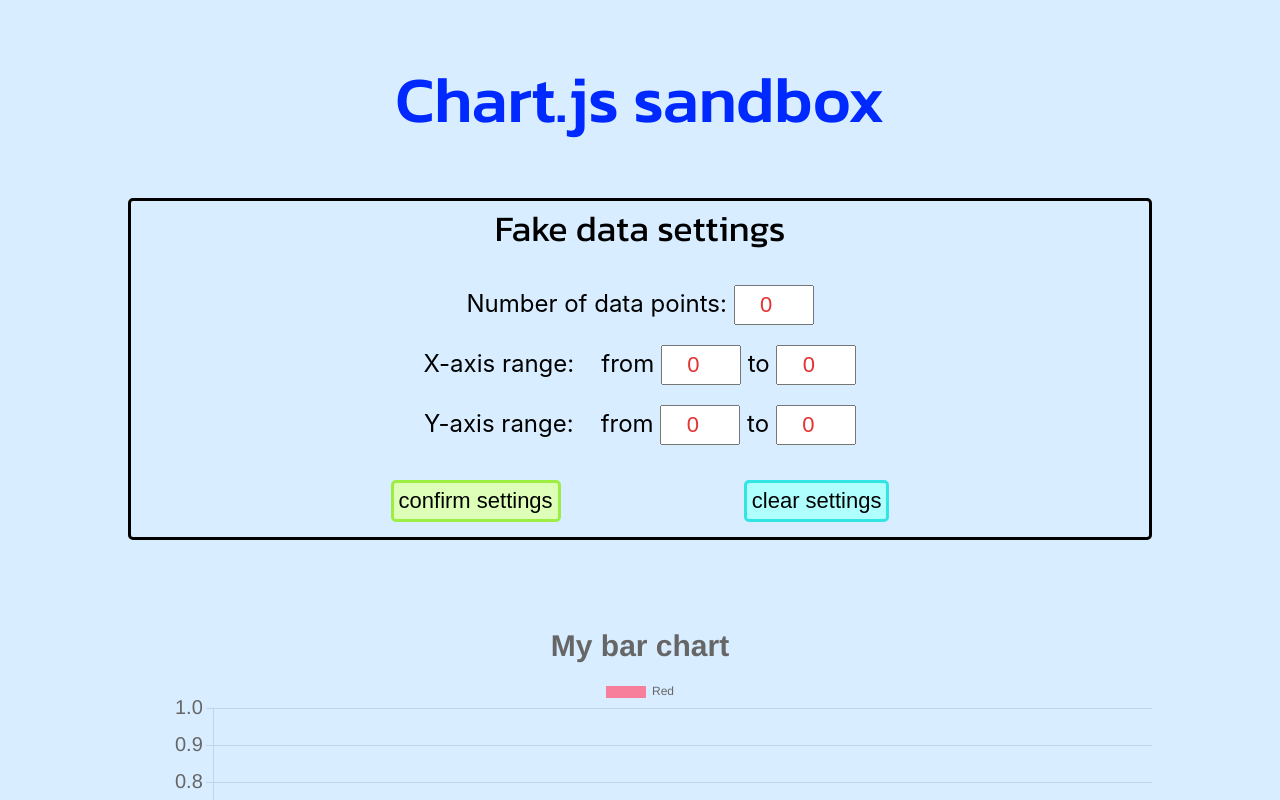
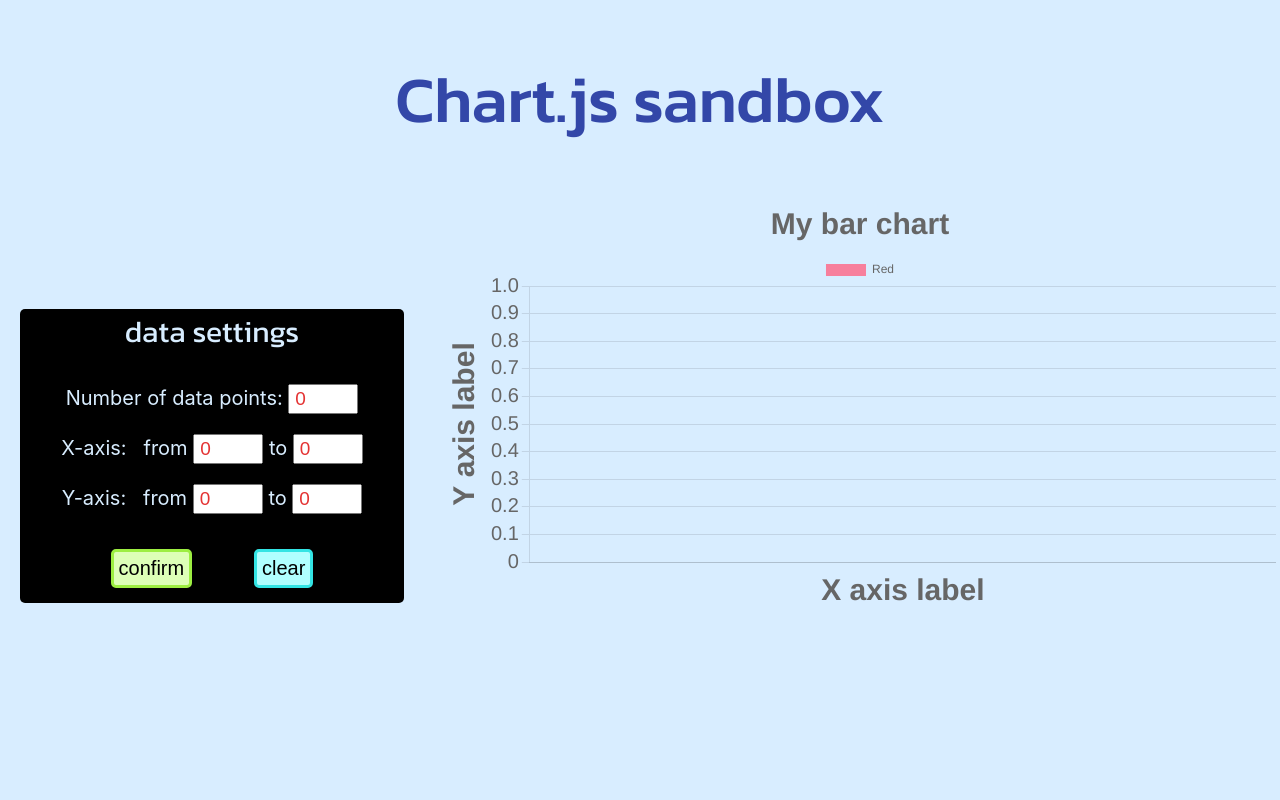
Before and after one commit to solenedel/data-viz-sandbox, a React (Create React App) app: page / in a window 1280 px wide. Shown: the top 800 px of the page. Built offline with nearby package versions, Linux system fonts and the light colour scheme.

Commit message:
form styling and edits to JSX

```diff
--- a/src/Charts/BarChart.jsx
+++ b/src/Charts/BarChart.jsx
@@ -8,7 +8,7 @@
   const { data, options } = useBarChart(numOfDataPoints, XRange, YRange);
 
   return (
-    <div style={{ width: `80vw`, marginBottom: `100px` }}>
+    <div style={{ width: `65vw`, marginBottom: `100px` }}>
       <Bar data={data} options={options} />
     </div>
   );
--- a/src/components/DataOptionForm.jsx
+++ b/src/components/DataOptionForm.jsx
@@ -20,7 +20,7 @@
   return (
     <section>
       <form action="submit" onSubmit={handleFormSubmit}>
-        <h2>Fake data settings</h2>
+        <h2>data settings</h2>
         <label htmlFor="numOfPoints">
           Number of data points:{" "}
           <input
@@ -30,7 +30,7 @@
           />
         </label>
         <label htmlFor="Xrange">
-          X-axis range: &nbsp;&nbsp; from{" "}
+          X-axis: &nbsp; from{" "}
           <input
             type="number"
             placeholder="min"
@@ -46,7 +46,7 @@
           />
         </label>
         <label htmlFor="Yrange">
-          Y-axis range: &nbsp;&nbsp; from{" "}
+          Y-axis: &nbsp; from{" "}
           <input
             type="number"
             placeholder="min"
@@ -62,9 +62,9 @@
           />
         </label>
         <span className="buttons">
-          <button type="submit">confirm settings</button>
+          <button type="submit">confirm</button>
           <button type="button" id="clear-btn" onClick={handleClearForm}>
-            clear settings
+            clear
           </button>
         </span>
       </form>
--- a/src/index.css
+++ b/src/index.css
@@ -38,7 +38,7 @@
   text-align: center;
   margin-bottom: 50px;
   font-size: 65px;
-  color: #0029FF;
+  color: #3347a8;
 }
 
 h2 {
@@ -47,32 +47,41 @@
     font-weight: 400;
 }
 
+section {
+  display: flex;
+  width: 100vw;
+}
+
 form {
+  width: 30vw;
   display: flex;
   flex-direction: column;
   align-items: center;
   align-self: center;
-  margin-bottom: 80px;
-  border: solid black 3px;
   border-radius: 5px;
+  background: black;
+  color: #D8EDFF;
+  font-size: 20px;
+  margin-right: 40px;
+  margin-left: 20px;
 }
 
 input {
-  height: 40px;
-  width: 80px;
+  height: 30px;
+  width: 70px;
   margin-bottom: 20px;
-  font-size: 22px;
-  text-align: center;
+  font-size: 19px;
+  padding-left: 5px;
   color: #E43333;
 }
 
 ::placeholder {
-  font-size: 22px;
+  font-size: 20px;
   text-align: center;
 }
 
 button {
-  font-size: 22px;
+  font-size: 20px;
   background: #ddffb7;
   border: solid #9DEE42 3px;
   border-radius: 5px;
```
Also changed, not shown: 1 other file (tests, documents, lock files or other folders).
